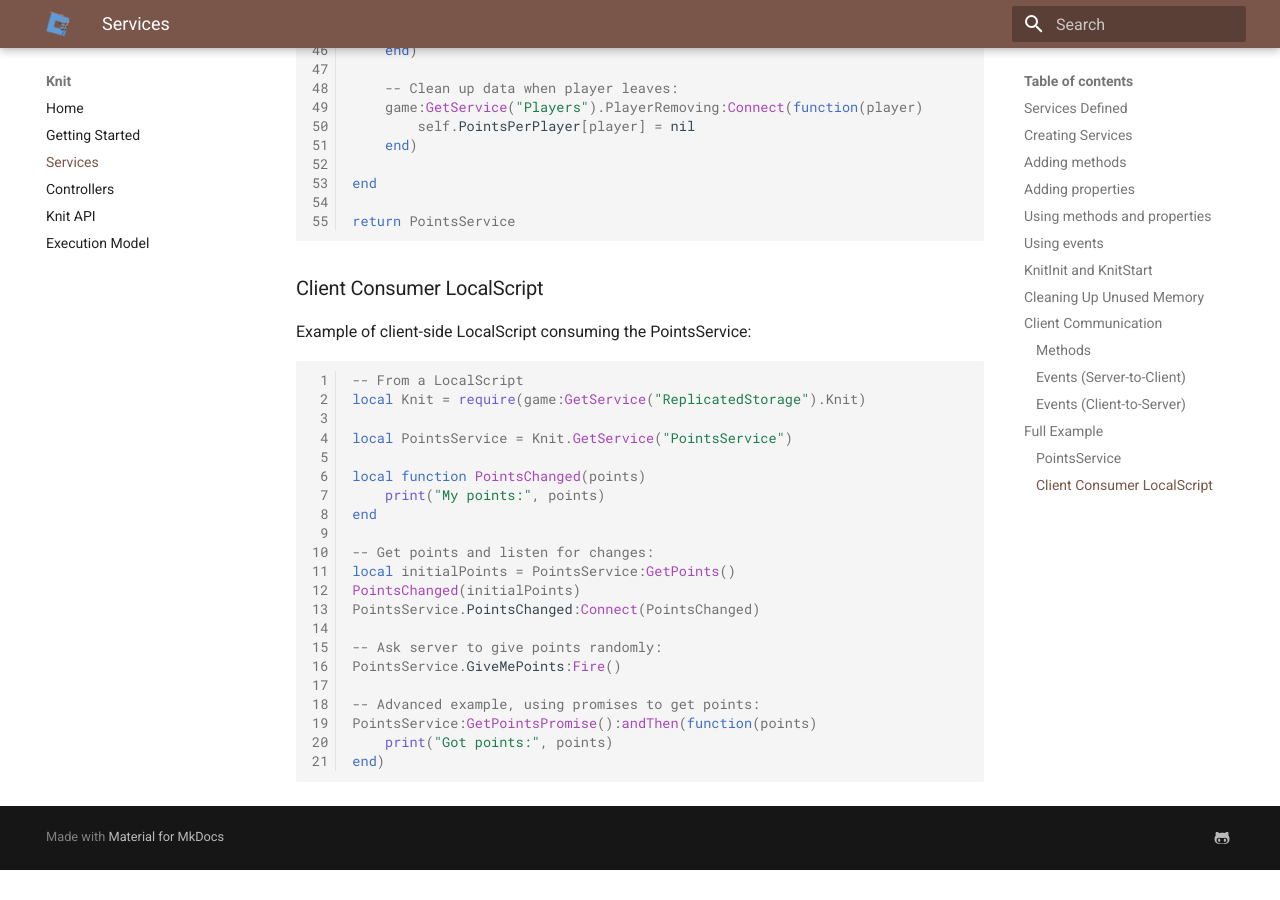
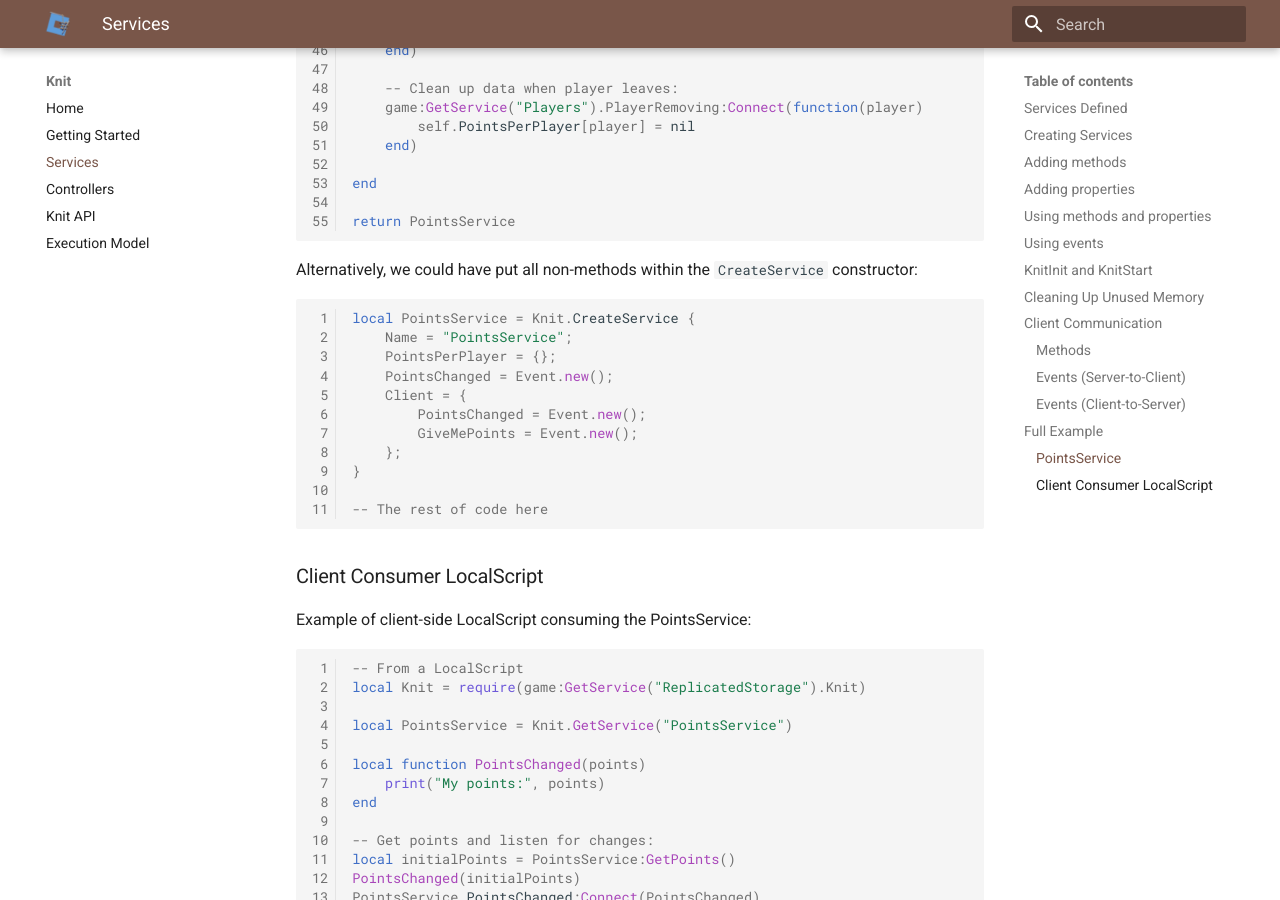
Before and after one commit to Sleitnick/Knit, an MkDocs documentation site: the page built from docs/services.md, in a window 1280 px wide and 900 px high, scrolled down 7072 px. Built offline with MkDocs 1.6.1 and Material for MkDocs 9.7.7, drawn with Linux system fonts in a browser that asks for light colours; before the commit the page ends 7942 px from its top, so only the background shows below that.

Commit message:
Service doc

````diff
--- a/docs/services.md
+++ b/docs/services.md
@@ -300,6 +300,22 @@ end
 return PointsService
 ```
 
+Alternatively, we could have put all non-methods within the `CreateService` constructor:
+
+```lua
+local PointsService = Knit.CreateService {
+	Name = "PointsService";
+	PointsPerPlayer = {};
+	PointsChanged = Event.new();
+	Client = {
+		PointsChanged = Event.new();
+		GiveMePoints = Event.new();
+	};
+}
+
+-- The rest of code here
+```
+
 ### Client Consumer LocalScript
 
 Example of client-side LocalScript consuming the PointsService:
````
